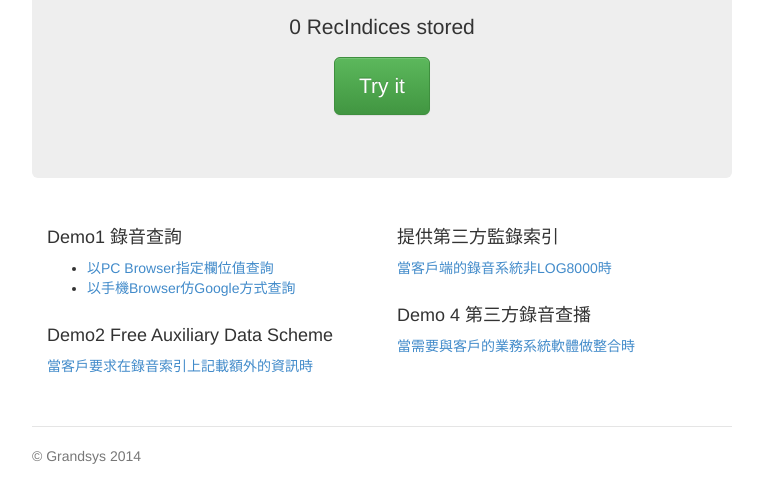
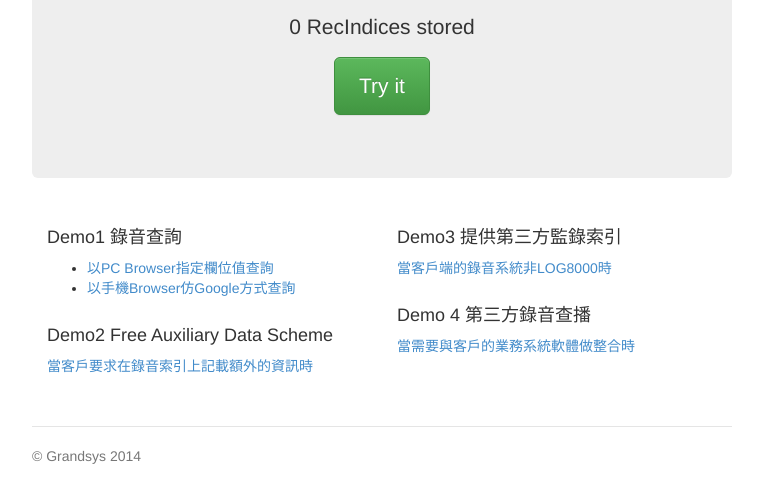
Before and after one commit to jaohaohsuan/es-central-archive-demo, a plain HTML site: page index.html in a window 1280 px wide. Shown: the part 319-815 px from the top of the page, without its empty margins (258-1021 px from the left). Drawn offline with Linux system fonts and the light colour scheme; no server answers.

Commit message:
add demo 3 text to index.html

```diff
--- a/index.html
+++ b/index.html
@@ -67,7 +67,7 @@
         </div>
 
         <div class="col-lg-6">
-            <h4>提供第三方監錄索引</h4>
+            <h4>Demo3 提供第三方監錄索引</h4>
             <p><a href="demo3.html">當客戶端的錄音系統非LOG8000時</a></p>
 
             <h4>Demo 4 第三方錄音查播</h4>
```
